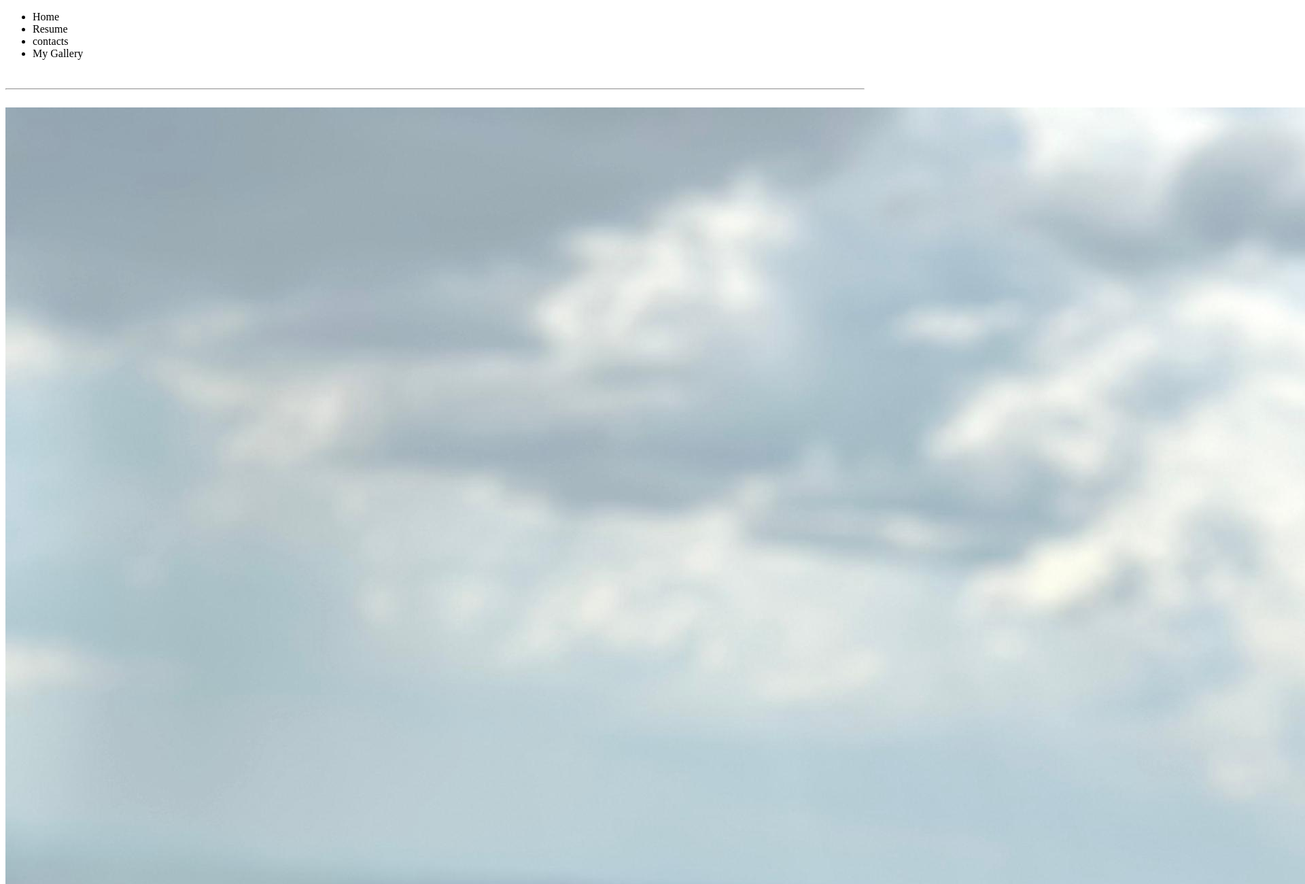
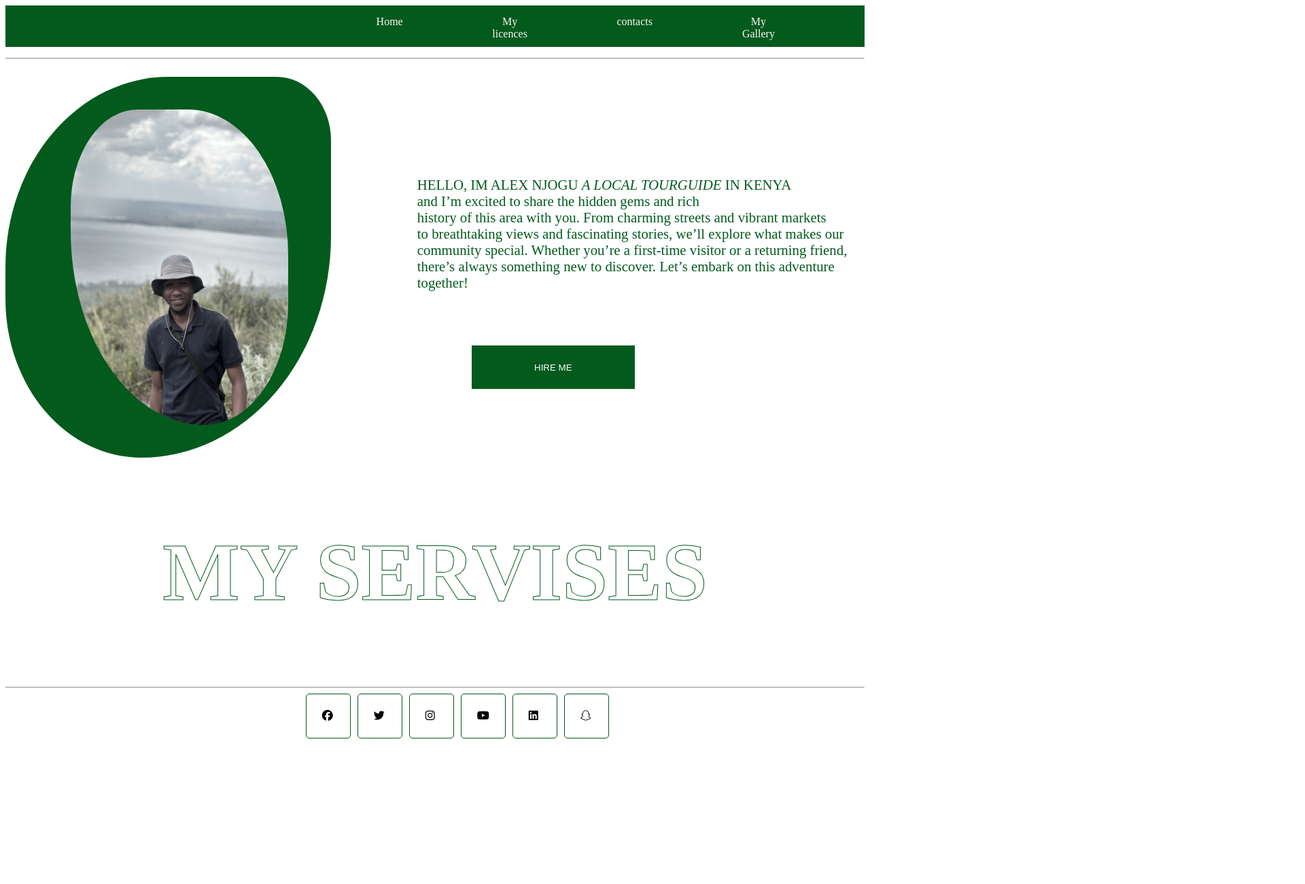
Before and after one commit to babumhenga/Tours, a plain HTML site: page index.html in a window 1280 px wide. Shown: the top 1300 px of the page at 68% size, 1920 px wide, since content can reach past the window. After the commit the page ends 1094 px from the top, so only its background shows below. Drawn offline with Linux system fonts and the light colour scheme.

Commit message:
added service heading

```diff
--- a/index.html
+++ b/index.html
@@ -3,7 +3,7 @@
 <head>
     <meta charset="UTF-8">
     <meta name="viewport" content="width=device-width, initial-scale=1.0">
-    <link rel="stylesheet" href="styles.css">
+    <link rel="stylesheet" href="style.css">
     <link rel="stylesheet" href="https://cdnjs.cloudflare.com/ajax/libs/font-awesome/6.6.0/css/all.min.css" integrity="sha512-Kc323vGBEqzTmouAECnVceyQqyqdsSiqLQISBL29aUW4U/M7pSPA/gEUZQqv1cwx4OnYxTxve5UMg5GT6L4JJg==" crossorigin="anonymous" referrerpolicy="no-referrer" />
     <title>ALEX NJOGU</title>
 </head>
@@ -11,13 +11,12 @@
    <nav class="navbar">
         <ul class="list">
             <li>Home</li>
-            <li>Resume</li>
+            <li>My licences</li>
             <li>contacts</li>
             <li>My Gallery</li>
         </ul>
    </nav>
     <!-- body section -->
-    <br>
    <hr>
    <br>
     <section class="face">
@@ -41,6 +40,9 @@
                 <button>HIRE ME </button>
             </div>
         </div>
+    </section>
+    <section class="myservice">
+        <h1 class="serve">MY SERVISES</h1>
     </section>
     <hr>
     <footer>
--- a/style.css
+++ b/style.css
@@ -1,15 +1,24 @@
 
 .navbar{
-    padding-top: 0px;
     height: 100%;
     background-color: rgb(3, 90, 29);
 }
 .navbar ul{
     display: flex;
     list-style-type:none;
-    color: white;
-    margin-left: 30rem;
+    color: rgb(253, 247, 247);
+    margin-left: 40%;
     margin-top: 0px;
+}
+.navbar ul li{
+    transition: 1s;
+    text-align: center;
+    -webkit-text-stroke: 1px solid white;
+}
+.navbar ul li:hover{
+    border: 1px solid rgb(3, 90, 29);
+    color: rgb(3, 90, 29);
+    background-color: white;
 }
 ul li{
     padding-right: 8rem;
@@ -72,6 +81,17 @@ div .buttons{
     border: 1px solid rgb(3, 90, 29);
     border-radius: 10px 10px 10px 10px;
 }
+.myservice{
+    transition: 1s;
+}
+.serve{
+    text-align: center;
+    font-size: 120px;
+    font-family: 'Times New Roman', Times, serif;
+    background-color: white;
+    -webkit-text-stroke:1px rgb(3, 90, 29);
+    color: transparent;
+}
 .socials{
     display:flex;
     margin-left: 35%;
```
